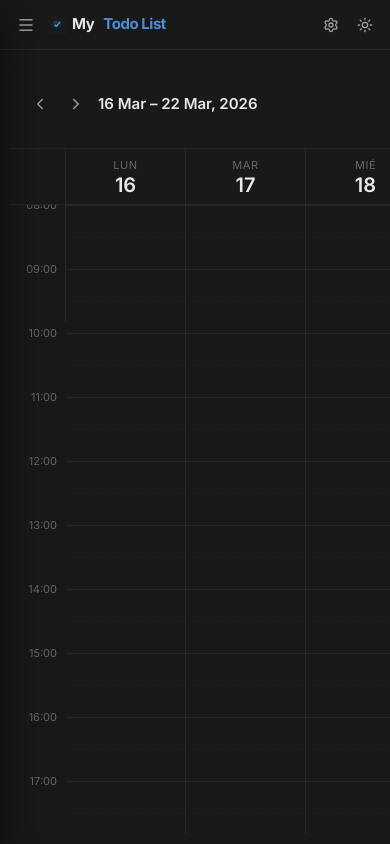
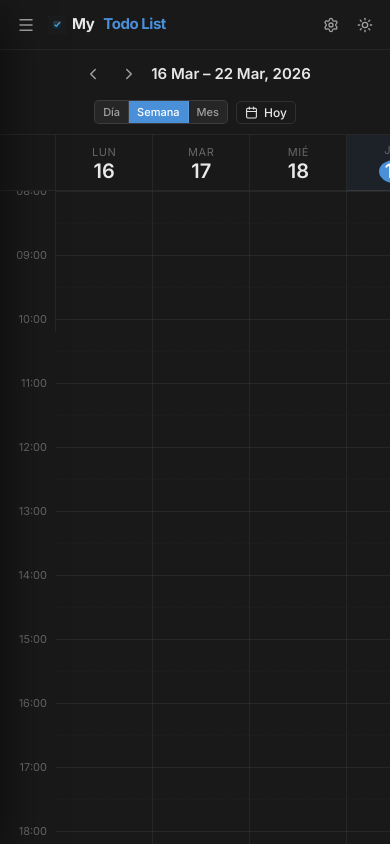
Before and after one commit to adrian-coronel/my-todo-list, a React (Vite) app: page / in a window 390 px wide. Built offline with nearby package versions, Linux system fonts and the light colour scheme.

Commit message:
fix: optimizar layout de calendario y cabeceras para movil

```diff
--- a/src/components/WeeklyCalendar.jsx
+++ b/src/components/WeeklyCalendar.jsx
@@ -443,7 +443,7 @@ const WeeklyCalendar = () => {
         <div className="flex-row gap-2">
           <button className="btn btn-ghost btn-icon" onClick={() => navigate(-1)}><ChevronLeft size={18}/></button>
           <button className="btn btn-ghost btn-icon" onClick={() => navigate(1)}><ChevronRight size={18}/></button>
-          <span style={{ fontWeight:600, fontSize:15, textTransform:'capitalize' }}>{navLabel}</span>
+          <span style={{ fontWeight:600, fontSize:15, textTransform:'capitalize', whiteSpace:'nowrap' }}>{navLabel}</span>
         </div>
         <div className="flex-row gap-2">
           <div className="view-switcher">
--- a/src/index.css
+++ b/src/index.css
@@ -472,10 +472,11 @@ input[type="time"]::-webkit-calendar-picker-indicator:hover { opacity: 1; }
 .time-column {
   width: 56px;
   flex-shrink: 0;
-  position: relative;
+  position: sticky;
+  left: 0;
   border-right: 1px solid var(--border-subtle);
   background: var(--bg-primary);
-  z-index: 20;
+  z-index: 50;
 }
 .time-label {
   position: absolute;
@@ -489,8 +490,8 @@ input[type="time"]::-webkit-calendar-picker-indicator:hover { opacity: 1; }
 .calendar-grid {
   flex: 1;
   position: relative;
+  min-width: 680px; /* Force minimum width to enable horizontal scroll on small devices */
   display: flex;
-  min-width: 0;
 }
 
 .day-column {
@@ -771,10 +772,9 @@ input[type="time"]::-webkit-calendar-picker-indicator:hover { opacity: 1; }
 
   /* Calendario scrolleable en móvil */
   .calendar-scroll { overflow-x: auto; }
-  .calendar-grid { min-width: 680px; } /* asegura scroll horizontal fluido en móvil para la vista de 7 días */
 
   /* Cabecera del calendario flex-wrap en caso de no caber */
-  .main-canvas > div:first-child { flex-wrap: wrap; padding: 10px !important; }
+  .calendar-nav { flex-wrap: wrap; justify-content: center; gap: 12px; }
   .view-switcher-btn { padding: 4px 8px !important; font-size: 11px !important; }
 }
 
```
